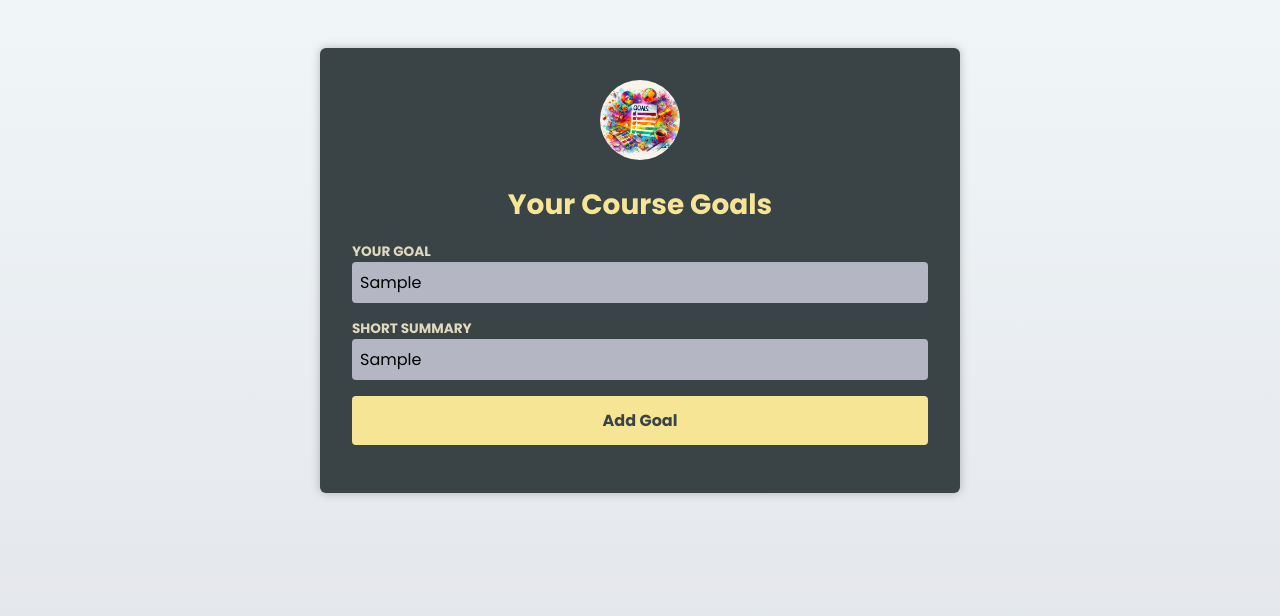
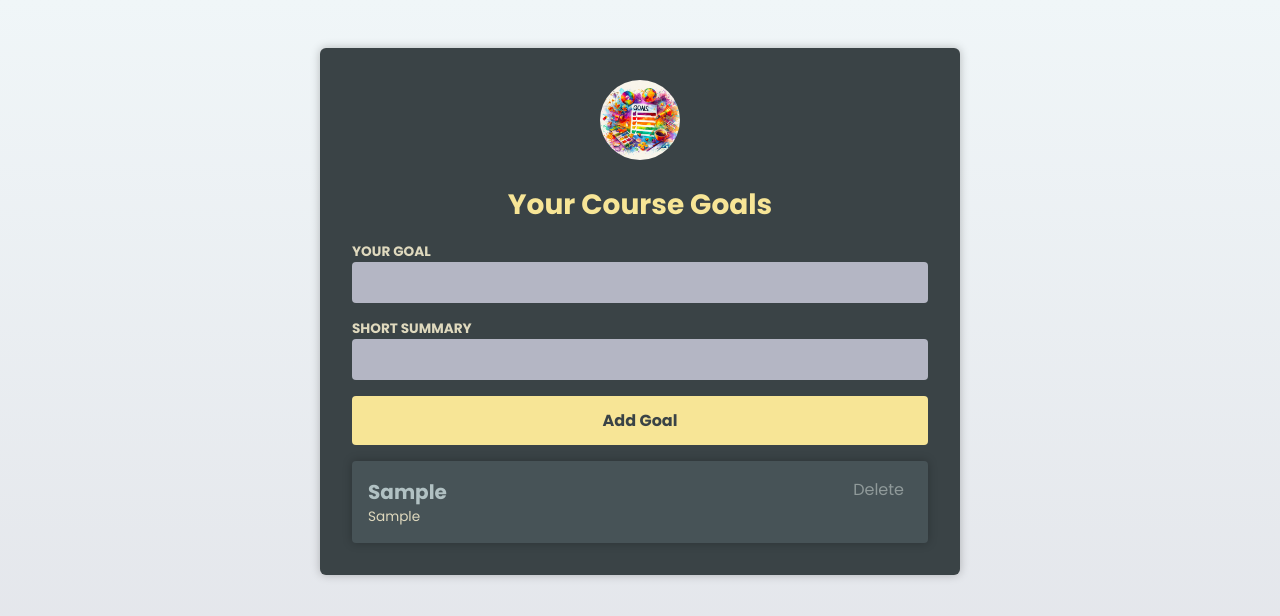
Before and after one commit to Sizzlesina/Typescript-maximilian, a React (Vite) app in the folder 2-react-ts-basics/: page / in a window 1280 px wide. Both pictures are taken after typing "Sample", "Sample" into the empty fields and a click on the button "Add Goal". Shown: the top 616 px of the page. Built offline with nearby package versions, Linux system fonts and the light colour scheme.

Commit message:
Handle submit and handle add implemented

```diff
--- a/2-react-ts-basics/src/App.tsx
+++ b/2-react-ts-basics/src/App.tsx
@@ -15,12 +15,12 @@ export type CourseGoal = {
 export default function App() {
   const [goals, setGoals] = useState<CourseGoal[]>([]);
 
-  function handleAddGoal() {
+  function handleAddGoal(goal: string, summary: string) {
     setGoals((prevGoals) => {
       const newGoal: CourseGoal = {
         id: Math.random(),
-        title: "Learn React + TS",
-        description: "Learn it in depth!",
+        title: goal,
+        description: summary,
       };
       return [...prevGoals, newGoal];
     });
@@ -34,7 +34,7 @@ export default function App() {
       <Header image={{ src: goalsImg, alt: "A list of goals" }}>
         <h1>Your Course Goals</h1>
       </Header>
-      <NewGoal />
+      <NewGoal onAddGoal={handleAddGoal} />
       <CourseGoalList goals={goals} onDeleteGoal={handleDeleteGoal} />
     </main>
   );
--- a/2-react-ts-basics/src/components/CourseGoalList.tsx
+++ b/2-react-ts-basics/src/components/CourseGoalList.tsx
@@ -11,11 +11,8 @@ function CourseGoalList({ goals, onDeleteGoal }: CourseGoalListProps) {
     <ul>
       {goals.map((goal) => (
         <li key={goal.id}>
-          <CourseGoal
-            title='Learn React + TS'
-            onDelete={onDeleteGoal}
-            id={goal.id}>
-            <p>Learn it from the ground up</p>
+          <CourseGoal title={goal.title} onDelete={onDeleteGoal} id={goal.id}>
+            <p>{goal.description}</p>
           </CourseGoal>
         </li>
       ))}
--- a/2-react-ts-basics/src/components/NewGoal.tsx
+++ b/2-react-ts-basics/src/components/NewGoal.tsx
@@ -2,7 +2,11 @@
 
 import { useRef, type FormEvent } from "react";
 
-function NewGoal() {
+type NewGoalProps = {
+  onAddGoal: (goal: string, summary: string) => void;
+};
+
+function NewGoal({ onAddGoal }: NewGoalProps) {
   const goal = useRef<HTMLInputElement>(null);
   const summary = useRef<HTMLInputElement>(null);
 
@@ -11,6 +15,8 @@ function NewGoal() {
     // new FormData(event.currentTarget);
     const enteredGoal = goal.current!.value;
     const enteredSummary = summary.current!.value;
+    event.currentTarget.reset();
+    onAddGoal(enteredGoal, enteredSummary);
   }
 
   return (
```
Also changed, not shown: 1 other file (tests, documents, lock files or other folders).
